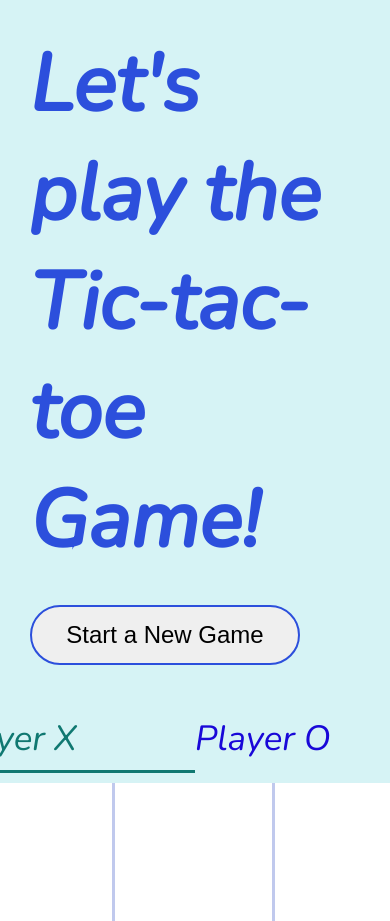
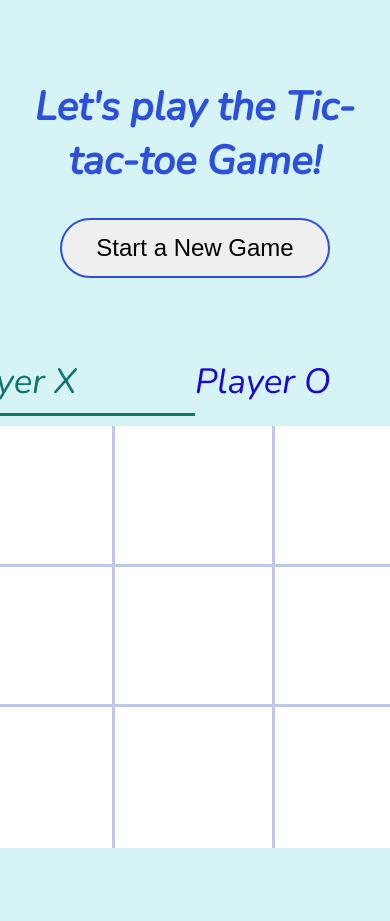
Before and after one commit to amytrantm/TicTacToe, a plain HTML site: page index.html in a window 390 px wide. Shown: the top 921 px of the page. Drawn offline with nearby package versions, Linux system fonts and the light colour scheme.

Commit message:
aligned button to center

```diff
--- a/css/style.css
+++ b/css/style.css
@@ -11,11 +11,12 @@ body {
 }
 
 .title{
-   max-width: 500px;
+   max-width: 475px;
+   text-align: center;
 }
 
-
 .wrapper {
+   padding-top: 200px;
    max-width: 1440px;
    display: flex;
    align-items: center;
@@ -23,7 +24,7 @@ body {
    margin: 0 auto;
 }
 
-h1 {
+h2 {
    font-size: 80px;
    font-weight: 900;
 }
@@ -39,7 +40,7 @@ h1 {
    border-radius: 50px;
    border: 2px solid rgb(44, 79, 220);
    transition: all 0.2s ease;
-   margin-top: 30px;
+   margin: 30px auto;
 }
 
 .restart:hover {
@@ -137,14 +138,18 @@ h1 {
    display: flex;
    align-items: center;
    justify-content: space-around;
-   margin: 0 auto;
+   margin: 50px auto;
 }
 
-@media only screen and (max-width : 1200px) {
+@media only screen and (max-width : 700px) {
    .wrapper {
       flex-direction: column;
+      padding-top: 50px;
    }
    .left {
       margin-bottom: 50px;
    }
+   h2 {
+      font-size: 40px
+   }
 }
--- a/index.html
+++ b/index.html
@@ -12,12 +12,12 @@
    <div class="wrapper">
       <div class="left">
          <div class="title">
-            <h1>
+            <h2>
                Let's play
                the Tic-tac-toe Game!
-            </h1>
-            <button class="restart"> Start a New Game</button>
+            </h2>
          </div>
+         <button class="restart"> Start a New Game</button>
 
       </div>
 
@@ -50,7 +50,7 @@
 
    </div>
    <div class='announcement'>
-      <h4 class='winner-announcement'></h4>
+      <h2 class='winner-announcement'></h2>
    </div>
    <!-- type="module" allows main.js to import Game class -->
    <script src="./js/main.js" type="module"></script>
```
